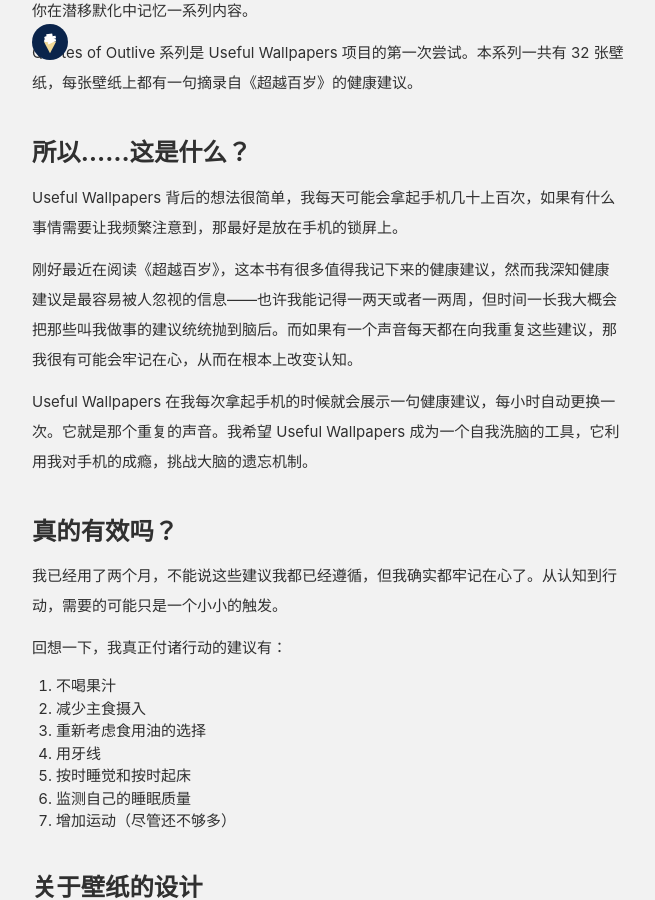
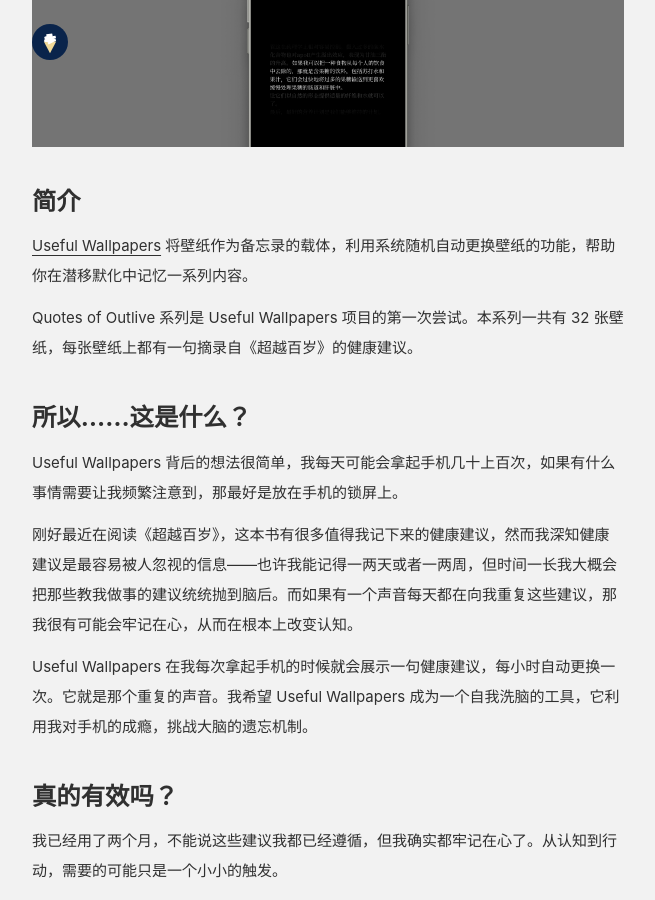
Before and after one commit to tufucheung/tufucheung.github.io, a Jekyll site: the page built from _posts/2024-11-24-useful-wallpapers.md, in a window 1280 px wide and 900 px high, scrolled down 500 px. Shown: the whole window, without its empty margins (312-967 px from the left). Built offline with Jekyll 4.4.1, drawn with Linux system fonts in a browser that asks for light colours.

Commit message:
Update 2024-11-24-useful-wallpapers.md

```diff
--- a/_posts/2024-11-24-useful-wallpapers.md
+++ b/_posts/2024-11-24-useful-wallpapers.md
@@ -3,7 +3,7 @@ layout: post
 title: Useful Wallpapers 项目
 ---
 
-![Useful Wallpapers Demo](../assets/images/usefulwallpaperoutlive.png)
+![Useful Wallpapers Demo](https://raw.githubusercontent.com/tufucheung/tufucheung.github.io/main/assets/images/usefulwallpaperoutlive.png)
 
 ### 简介
 
@@ -15,7 +15,7 @@ Quotes of Outlive 系列是 Useful Wallpapers 项目的第一次尝试。本系
 
 Useful Wallpapers 背后的想法很简单，我每天可能会拿起手机几十上百次，如果有什么事情需要让我频繁注意到，那最好是放在手机的锁屏上。
 
-刚好最近在阅读《超越百岁》，这本书有很多值得我记下来的健康建议，然而我深知健康建议是最容易被人忽视的信息——也许我能记得一两天或者一两周，但时间一长我大概会把那些叫我做事的建议统统抛到脑后。而如果有一个声音每天都在向我重复这些建议，那我很有可能会牢记在心，从而在根本上改变认知。
+刚好最近在阅读《超越百岁》，这本书有很多值得我记下来的健康建议，然而我深知健康建议是最容易被人忽视的信息——也许我能记得一两天或者一两周，但时间一长我大概会把那些教我做事的建议统统抛到脑后。而如果有一个声音每天都在向我重复这些建议，那我很有可能会牢记在心，从而在根本上改变认知。
 
 Useful Wallpapers 在我每次拿起手机的时候就会展示一句健康建议，每小时自动更换一次。它就是那个重复的声音。我希望 Useful Wallpapers 成为一个自我洗脑的工具，它利用我对手机的成瘾，挑战大脑的遗忘机制。
 
```
